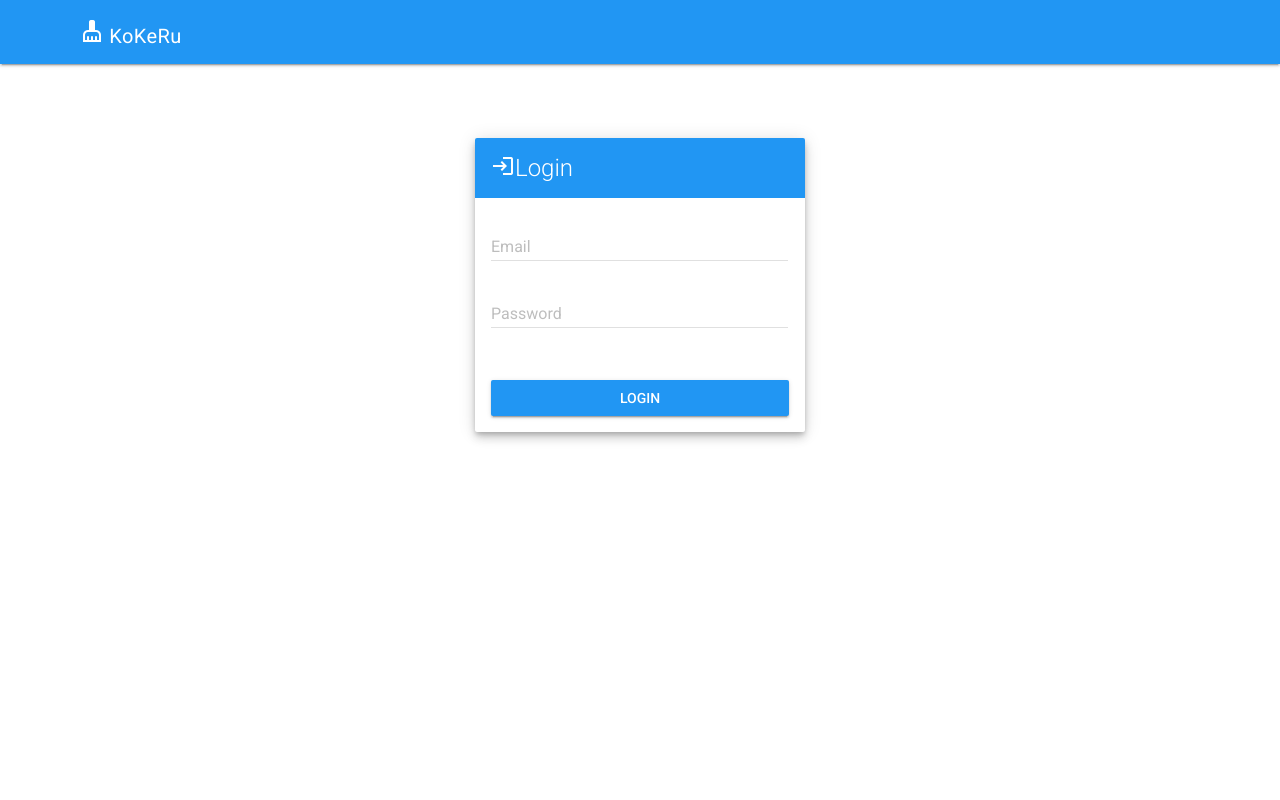
After one commit to naufalfajr/KoKeRu, a PHP site: page /login.php in a window 1280 px wide. The commit adds this page. Run offline with PHP 8.4, Linux system fonts and the light colour scheme.

Commit message:
menambahkan fitur login untuk cs

```diff
--- a/assets/css/style.css
+++ b/assets/css/style.css
@@ -45,6 +45,14 @@
   height: 200px;
 }
 
+.pls-center {
+  position: absolute;
+  left: 50%;
+  -webkit-transform: translateX(-50%);
+  transform: translateX(-50%);
+  top: 10%;
+}
+
 /*
 * HTML BIASA
 */
--- a/assets/js/script.js
+++ b/assets/js/script.js
@@ -6,11 +6,13 @@
  * registerDialog baru dengan masukan id emelen.
  * Masih belum sempurna untuk layar kecil.
  */
-var dialog = document.querySelector("dialog");
-if (!dialog.showModal) {
-  dialogPolyfill.registerDialog(dialog);
-  dialogPolyfill.registerDialog(lightBox);
-  dialogPolyfill.registerDialog(dialog_kosong);
+if (document.querySelector("dialog")) {
+  var dialog = document.querySelector("dialog");
+  if (!dialog.showModal) {
+    dialogPolyfill.registerDialog(dialog);
+    dialogPolyfill.registerDialog(lightBox);
+    dialogPolyfill.registerDialog(dialog_kosong);
+  }
 }
 
 /*
@@ -48,4 +50,14 @@ function fireModalKosongDemo() {
     dialog.close();
   });
 }
-// endOf grup fungsi dialog
+// endOf grup fungsi
+
+/*
+ * Menghapus kelas is-invalid dari div mdl-textfield
+ */
+$("#email").on("focusin", function () {
+  $("#formEmail").removeClass("is-invalid");
+});
+$("#password").on("select", function () {
+  $("#formPassword").removeClass("is-invalid");
+});
--- /dev/null
+++ b/login.php
@@ -0,0 +1,102 @@
+<?php
+session_start(); //inisialisasi session
+require_once('functions/db_login.php');
+
+//cek apakah user sudah submit
+if (isset($_POST['submit'])) {
+    $valid = TRUE; //flagg
+    //cek validasi email
+    $email = test_input($_POST['email']);
+    if ($email == '') {
+        $error_email = "email is required";
+        $valid = FALSE;
+    } elseif (!filter_var($email, FILTER_VALIDATE_EMAIL)) {
+        $error_email = "invalid email format";
+        $valid = FALSE;
+    }
+
+    //cek validasi password
+    $password = test_input($_POST['password']);
+    if ($password == "") {
+        $error_password = "password is required";
+        $valid = FALSE;
+    }
+
+    //cek validasi
+    if ($valid) {
+        //asign query
+        $query = " SELECT * FROM cs WHERE email='" . $email . "' AND password='" . md5($password) . "' ";
+        //execute query
+        $result = $db->query($query);
+        if (!$result) {
+            die('could not querry the databases: <br>' . $db->error);
+        } else {
+
+            if ($result->num_rows > 0) {   //login berhasil
+                $row = $result->fetch_object();
+                $_SESSION['nama'] = $row->nama_cs;
+                header('location: index.php');
+                exit;
+            } else {   //login gagal
+                $error_email = 'Combination of email and password are not correct';
+                $error_password = 'Combination of email and password are not correct';
+            }
+        }
+        //close db connection
+        $db->close();
+    }
+}
+?>
+
+<?php include("templates/header.php") ?>
+
+<!------------------------------------------------------------ NAVBAR ------------------------------------------------------------>
+<header class="mdl-layout__header">
+    <div class="mdl-layout__header-row">
+        <!-- Title -->
+        <span class="mdl-layout-title">
+            <span class="material-icons">
+                cleaning_services
+            </span>
+            KoKeRu</span>
+    </div>
+</header>
+
+<!------------------------------------------------------------ ISI ------------------------------------------------------------>
+<main class="mdl-layout__content">
+    <!-- content here -->
+    <div class="page-content">
+        <div class="pls-center">
+            <div class="mdl-card mdl-shadow--6dp">
+                <div class="mdl-card__title mdl-color--primary mdl-color-text--white relative">
+                    <h2 class="mdl-card__title-text">
+                        <span class="material-icons">
+                            login
+                        </span>
+                        Login</h2>
+                </div>
+                <form action="<?php echo htmlspecialchars($_SERVER['PHP_SELF']) ?>" method="POST" autocomplete="on">
+                    <div class="mdl-card__supporting-text">
+                        <div class="mdl-textfield mdl-js-textfield mdl-textfield--floating-label <?php if (isset($error_email)) echo "is-invalid"; ?>" id="formEmail">
+                            <input class="mdl-textfield__input" id="email" name="email" value="<?php if (isset($email)) echo $email; ?>" />
+                            <label class="mdl-textfield__label" for="email">Email</label>
+                            <span class="mdl-textfield__error"><?php if (isset($error_email)) echo $error_email; ?></span>
+                        </div>
+                        <div class="mdl-textfield mdl-js-textfield mdl-textfield--floating-label <?php if (isset($error_password)) echo "is-invalid"; ?>" id="formPassword">
+                            <input class="mdl-textfield__input" type="password" id="password" name="password" />
+                            <label class="mdl-textfield__label" for="password">Password</label>
+                            <span class="mdl-textfield__error"><?php if (isset($error_password)) echo $error_password; ?></span>
+                        </div>
+                    </div>
+                    <div class="mdl-card__actions">
+                        <button type="submit" name="submit" value="submit" class="mdl-cell mdl-cell--12-col mdl-button mdl-button--raised mdl-button--colored mdl-js-button mdl-js-ripple-effect mdl-color-text--white">
+                            Login
+                        </button>
+                    </div>
+                </form>
+            </div>
+        </div>
+    </div>
+</main>
+
+<?php include("templates/footer.php") ?>
```
Also changed, not shown: logout.php (added, +7 -0 lines), templates/navbar.php (+9 -1 lines).
